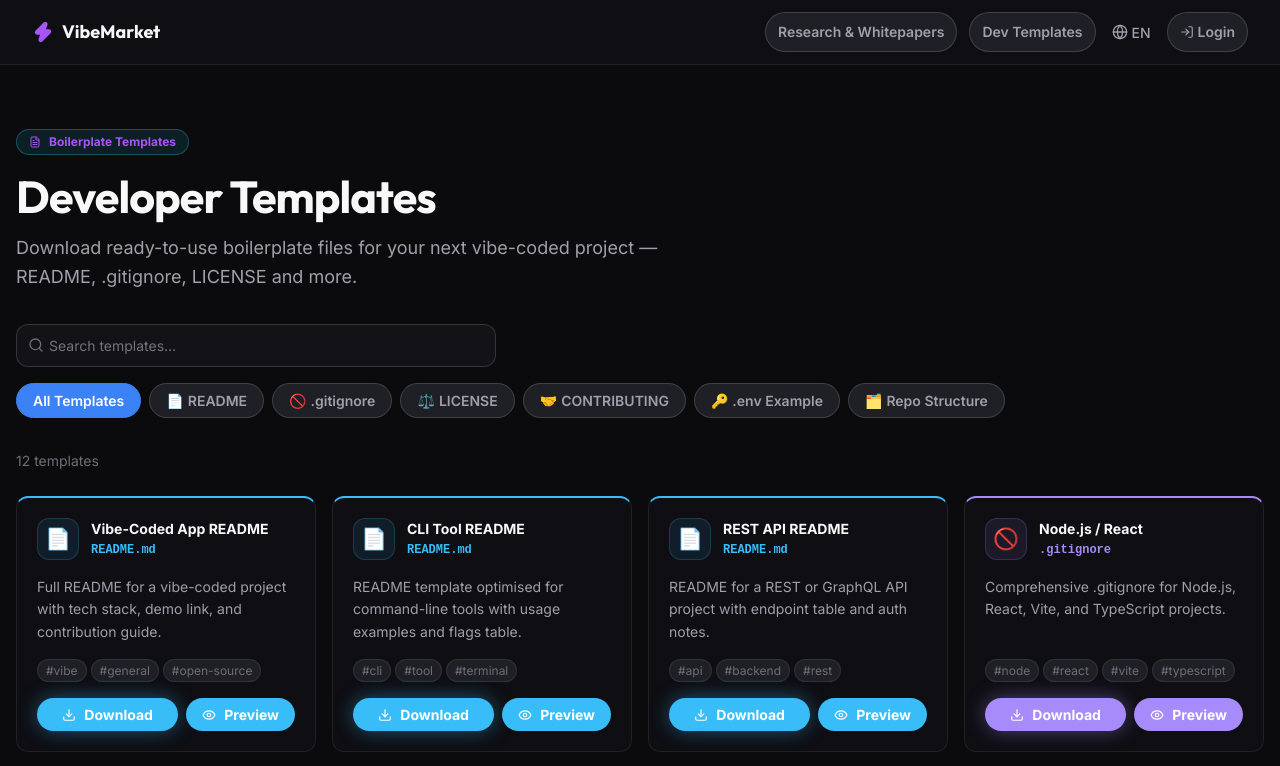
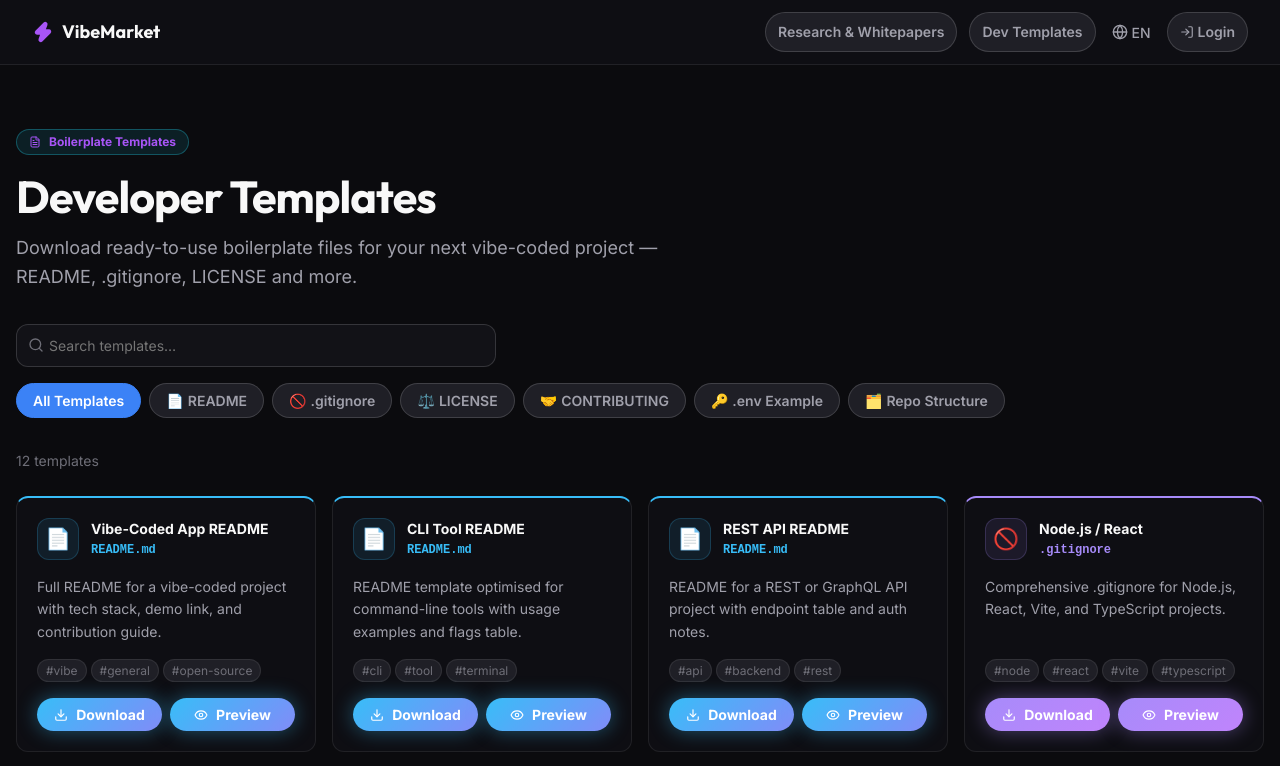
Before and after one commit to dev-sekhar/vibeMarketPlace, a React (Vite) app: page /templates in a window 1280 px wide. Shown: the top 766 px of the page. Built offline with nearby package versions, Linux system fonts and the light colour scheme; no server answers.

Commit message:
button standardisation

```diff
--- a/src/pages/Templates.tsx
+++ b/src/pages/Templates.tsx
@@ -21,6 +21,15 @@ const CATEGORY_ICONS: Record<DevTemplate['category'], string> = {
     contributing: '🤝',
     env: '🔑',
     structure: '🗂️',
+};
+
+const CATEGORY_GRADIENTS: Record<DevTemplate['category'], string> = {
+    readme: 'linear-gradient(135deg, #38bdf8, #818cf8)',
+    gitignore: 'linear-gradient(135deg, #a78bfa, #c084fc)',
+    license: 'linear-gradient(135deg, #fb923c, #f43f5e)',
+    contributing: 'linear-gradient(135deg, #34d399, #38bdf8)',
+    env: 'linear-gradient(135deg, #fbbf24, #fb923c)',
+    structure: 'linear-gradient(135deg, #f472b6, #a78bfa)',
 };
 
 // ── Download helper ───────────────────────────────────────────────────────────
@@ -96,7 +105,7 @@ function PreviewModal({
                             variant="primary"
                             size="sm"
                             onClick={() => downloadTemplate(template)}
-                            style={{ background: color, boxShadow: `0 0 20px ${color}66` }}
+                            style={{ background: CATEGORY_GRADIENTS[template.category], boxShadow: `0 0 20px ${color}66` }}
                         >
                             <Download size={14} />
                             Download
@@ -202,24 +211,19 @@ function TemplateCard({
 
             {/* Actions */}
             <div style={{ display: 'flex', gap: 'var(--space-2)' }}>
-                <Button
-                    variant="primary"
-                    size="sm"
-                    onClick={() => downloadTemplate(template)}
-                    style={{ background: color, flex: 1, boxShadow: `0 0 20px ${color}66` }}
-                >
-                    <Download size={14} />
-                    Download
-                </Button>
-                <Button
-                    variant="primary"
-                    size="sm"
-                    onClick={() => onPreview(template)}
-                    style={{ background: color, color: '#fff', boxShadow: 'none' }}
-                >
-                    <Eye size={14} />
-                    Preview
-                </Button>
+                {([{ icon: <Download size={14} />, label: 'Download', action: () => downloadTemplate(template) },
+                { icon: <Eye size={14} />, label: 'Preview', action: () => onPreview(template) }] as const).map(({ icon, label, action }) => (
+                    <Button
+                        key={label}
+                        variant="primary"
+                        size="sm"
+                        onClick={action}
+                        style={{ flex: 1, background: CATEGORY_GRADIENTS[template.category], boxShadow: `0 0 20px ${color}66` }}
+                    >
+                        {icon}
+                        {label}
+                    </Button>
+                ))}
             </div>
         </div>
     );
```
